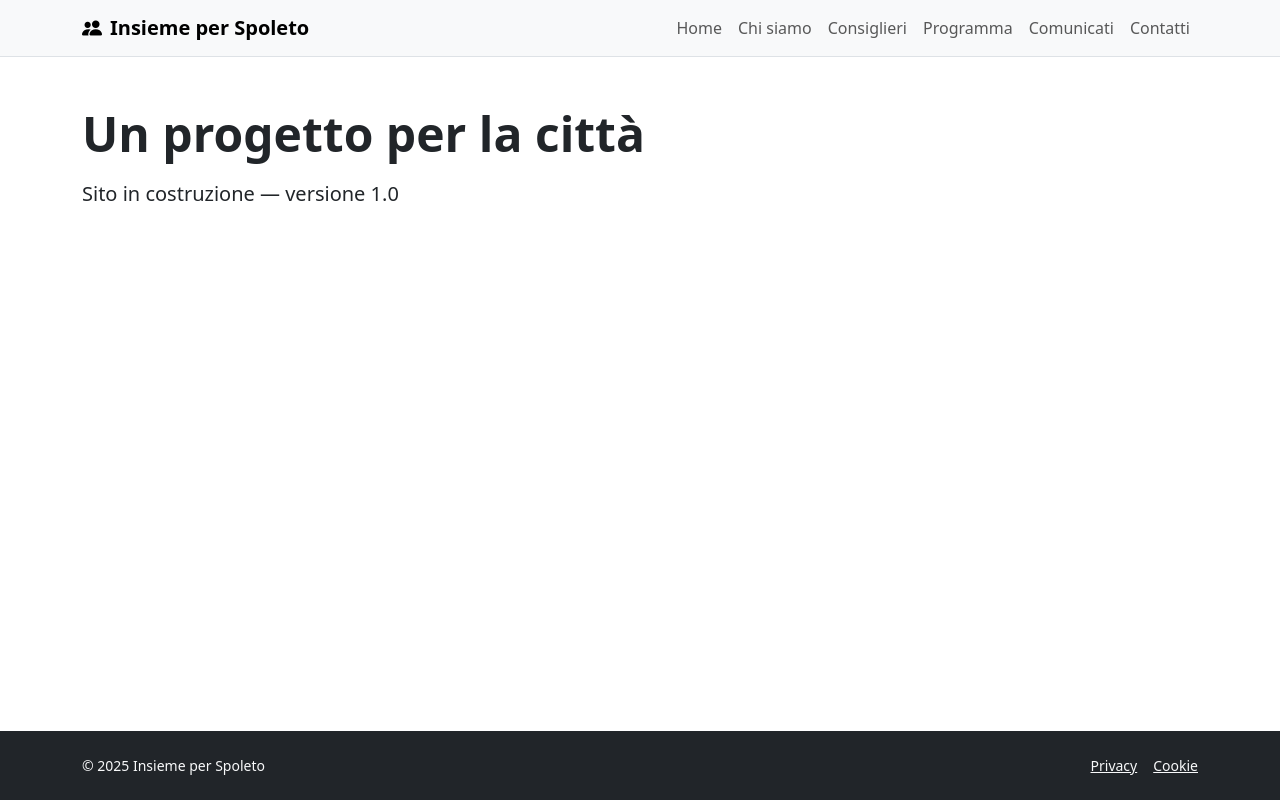
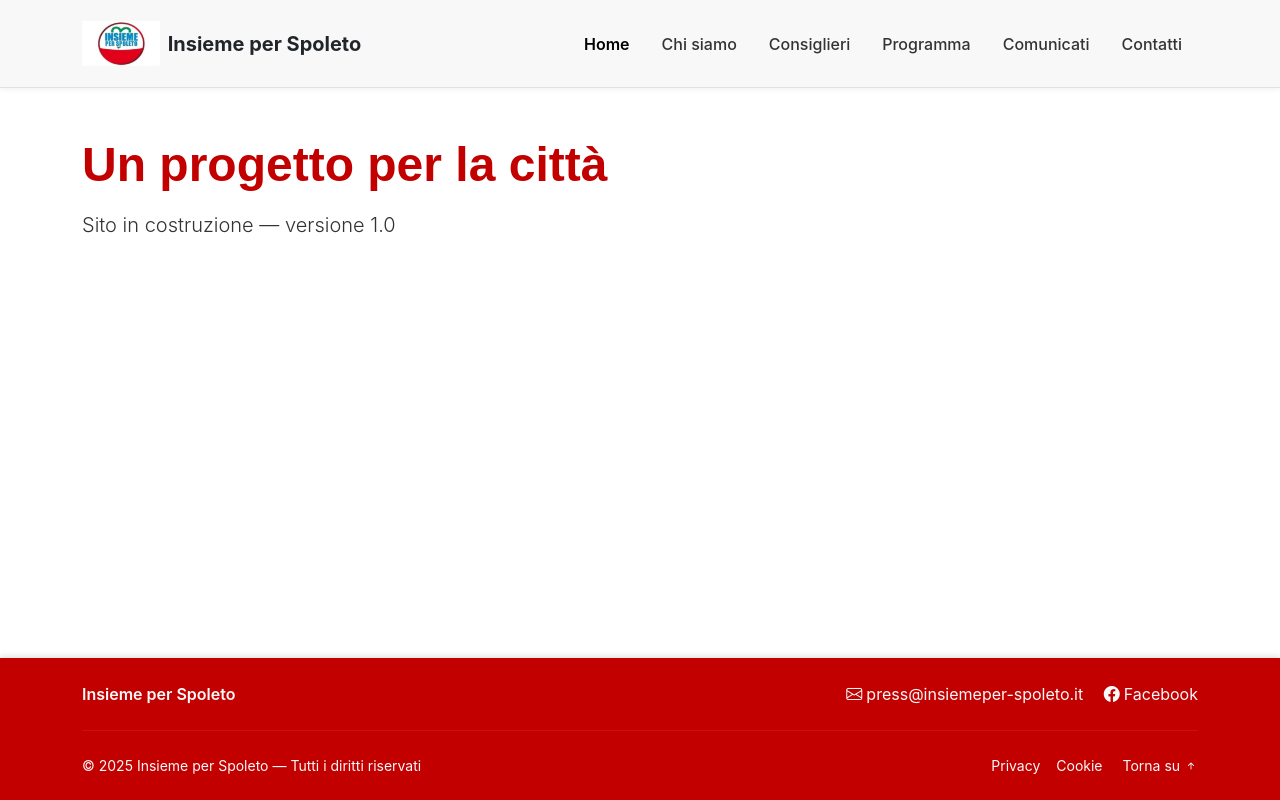
Before and after one commit to Francesco-Matteucci/sito-web, a Vue app: page / in a window 1280 px wide. Built offline with nearby package versions, Linux system fonts and the light colour scheme.

Commit message:
style: finalized navbar and footer with official logo and brand colors

```diff
--- a/src/components/NavBar.vue
+++ b/src/components/NavBar.vue
@@ -1,31 +1,68 @@
 <template>
-    <nav class="navbar navbar-expand-lg bg-light border-bottom sticky-top">
+    <nav class="navbar navbar-expand-lg border-bottom sticky-top py-3" :style="navbarStyle">
         <div class="container">
-            <router-link class="navbar-brand fw-bold" to="/">
-                <i class="bi bi-people-fill me-2"></i>{{ brand }}
+            <!-- LOGO -->
+            <router-link class="navbar-brand d-flex align-items-center fw-bold text-dark" to="/">
+                <img src="../assets/logo-insieme-per-spoleto.png" alt="Insieme per Spoleto" height="45" class="me-2">
+                <span class="fs-5">Insieme per Spoleto</span>
             </router-link>
 
+            <!-- TOGGLER -->
             <button class="navbar-toggler" type="button" data-bs-toggle="collapse" data-bs-target="#mainNav">
                 <span class="navbar-toggler-icon"></span>
             </button>
 
+            <!-- LINKS -->
             <div id="mainNav" class="collapse navbar-collapse">
-                <ul class="navbar-nav ms-auto">
-                    <li class="nav-item"><router-link class="nav-link" to="/">Home</router-link></li>
-                    <li class="nav-item"><router-link class="nav-link" to="/chi-siamo">Chi siamo</router-link></li>
-                    <li class="nav-item"><router-link class="nav-link" to="/consiglieri">Consiglieri</router-link></li>
-                    <li class="nav-item"><router-link class="nav-link" to="/programma">Programma</router-link></li>
-                    <li class="nav-item"><router-link class="nav-link" to="/comunicati">Comunicati</router-link></li>
-                    <li class="nav-item"><router-link class="nav-link" to="/contatti">Contatti</router-link></li>
+                <ul class="navbar-nav ms-auto fw-medium">
+                    <li class="nav-item" v-for="link in links" :key="link.to">
+                        <router-link class="nav-link px-3" active-class="active" :to="link.to">
+                            {{ link.label }}
+                        </router-link>
+                    </li>
                 </ul>
-
             </div>
         </div>
     </nav>
 </template>
 
 <script>
+    import logo from '../assets/logo-insieme-per-spoleto.png'
+
     export default {
-        data() { return { brand: 'Insieme per Spoleto' } }
+        data() {
+            return {
+                links: [
+                    { label: 'Home', to: '/' },
+                    { label: 'Chi siamo', to: '/chi-siamo' },
+                    { label: 'Consiglieri', to: '/consiglieri' },
+                    { label: 'Programma', to: '/programma' },
+                    { label: 'Comunicati', to: '/comunicati' },
+                    { label: 'Contatti', to: '/contatti' }
+                ],
+                logo
+            }
+        },
+        computed: {
+            navbarStyle() {
+                return { backgroundColor: 'var(--bg-light)', boxShadow: '0 2px 6px rgba(0,0,0,0.05)' }
+            }
+        }
     }
 </script>
+
+<style scoped>
+    .nav-link {
+        color: var(--text-dark);
+        transition: color 0.2s ease-in-out;
+    }
+
+    .nav-link:hover {
+        color: var(--brand-red);
+    }
+
+    .nav-link.active {
+        color: var(--brand-blue);
+        font-weight: 600;
+    }
+</style>
--- a/src/components/SiteFooter.vue
+++ b/src/components/SiteFooter.vue
@@ -1,10 +1,36 @@
 <template>
-    <footer class="bg-dark text-light py-4 mt-5">
-        <div class="container d-flex flex-column flex-md-row justify-content-between align-items-center gap-3">
-            <div class="small">© {{ new Date().getFullYear() }} {{ brand }}</div>
-            <div class="small">
-                <a class="link-light me-3" href="#">Privacy</a>
-                <a class="link-light" href="#">Cookie</a>
+    <footer class="site-footer text-light mt-5" role="contentinfo">
+        <div class="container py-4">
+            <div class="row gy-3 align-items-center">
+                <!-- Brand -->
+                <div class="col-md-6 d-flex align-items-center gap-2">
+                    <span class="fw-semibold">Insieme per Spoleto</span>
+                </div>
+
+                <!-- Contatti -->
+                <div class="col-md-6 text-md-end">
+                    <a class="link-light text-decoration-none me-3" href="mailto:press@insiemeper-spoleto.it"
+                        aria-label="Scrivi a press@insiemeper-spoleto.it">
+                        <i class="bi bi-envelope me-1"></i>press@insiemeper-spoleto.it
+                    </a>
+                    <a class="link-light text-decoration-none" href="#" target="_blank" rel="noopener"
+                        aria-label="Pagina Facebook ufficiale">
+                        <i class="bi bi-facebook me-1"></i>Facebook
+                    </a>
+                </div>
+            </div>
+
+            <hr class="opacity-25 my-4" />
+
+            <div class="d-flex flex-column flex-md-row justify-content-between align-items-center small gap-3">
+                <div>© {{ year }} Insieme per Spoleto — Tutti i diritti riservati</div>
+                <div>
+                    <a href="#" class="link-light text-decoration-none me-3">Privacy</a>
+                    <a href="#" class="link-light text-decoration-none me-3">Cookie</a>
+                    <a href="#" class="link-light text-decoration-none" @click.prevent="scrollTop">
+                        Torna su <i class="bi bi-arrow-up-short"></i>
+                    </a>
+                </div>
             </div>
         </div>
     </footer>
@@ -12,6 +38,26 @@
 
 <script>
     export default {
-        data() { return { brand: 'Insieme per Spoleto' } }
+        computed: {
+            year() { return new Date().getFullYear() }
+        },
+        methods: {
+            scrollTop() { window.scrollTo({ top: 0, behavior: 'smooth' }) }
+        }
     }
 </script>
+
+<style scoped>
+    .site-footer {
+        background-color: var(--brand-red);
+        box-shadow: 0 -2px 6px rgba(0, 0, 0, 0.12);
+    }
+
+    .site-footer .link-light:hover {
+        text-decoration: underline;
+    }
+
+    hr {
+        border-color: rgba(255, 255, 255, .25);
+    }
+</style>
--- a/src/styles/main.css
+++ b/src/styles/main.css
@@ -1,2 +1,18 @@
 @import "bootstrap/dist/css/bootstrap.min.css";
 @import "bootstrap-icons/font/bootstrap-icons.css";
+
+:root {
+  --brand-red: #C30000;
+  --brand-green: #009B6B;
+  --brand-blue: #00A6D4;
+  --text-dark: #333333;
+  --bg-light: #F8F8F8;
+}
+body {
+  color: var(--text-dark);
+  font-family: 'Inter', sans-serif;
+}
+h1, h2, h3 {
+  font-family: 'Montserrat', sans-serif;
+  color: var(--brand-red);
+}
```
Also changed, not shown: src/assets/logo-insieme-per-spoleto.png (added).
